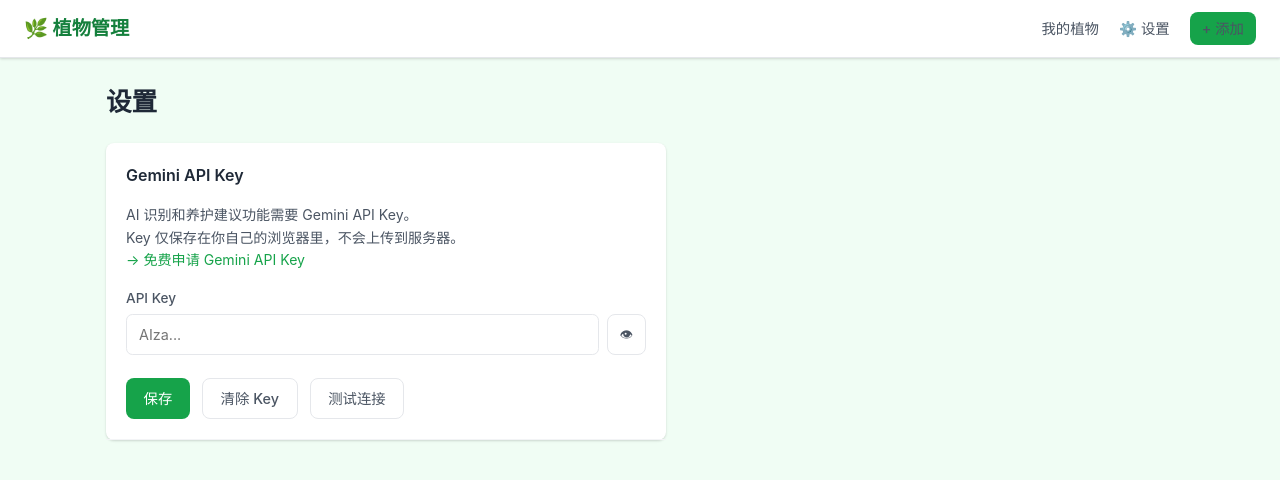
After one commit to liweisherry/plant-manager, a FastAPI app: template templates/settings.html in a window 1280 px wide. The commit adds this page. Shown: the top 480 px of the page. Run offline with FastAPI, Linux system fonts and the light colour scheme; the template is opened without the code that fills it, so the values that code supplies are empty.

Commit message:
add settings page and PWA

```diff
--- a/routers/ai.py
+++ b/routers/ai.py
@@ -1,8 +1,8 @@
 """AI endpoints — identify and care advice."""
 import logging
 
-from fastapi import APIRouter, Depends, File, Form, HTTPException, Request, UploadFile
-from fastapi.responses import HTMLResponse, RedirectResponse
+from fastapi import APIRouter, Depends, File, Form, Header, HTTPException, Request, UploadFile
+from fastapi.responses import RedirectResponse
 from fastapi.templating import Jinja2Templates
 from sqlalchemy.orm import Session
 
@@ -24,6 +24,7 @@ MAX_SIZE = 20 * 1024 * 1024
 async def identify(
     plant_id: int,
     file: UploadFile = File(...),
+    x_gemini_key: str = Header(default=""),
     db: Session = Depends(get_db),
 ):
     plant = get_plant(db, plant_id)
@@ -44,11 +45,14 @@ async def identify(
         photo_type="identify",
     )
     try:
-        result = ai_service.identify_plant(db, plant_id, photo.id, photo.filename)
-        # Update plant species if not yet set
+        result = ai_service.identify_plant(
+            db, plant_id, photo.id, photo.filename, api_key=x_gemini_key or None
+        )
         if result.identified_species and not plant.species:
             from services.plant_service import update_plant
             update_plant(db, plant_id, species=result.identified_species)
+    except ValueError as exc:
+        raise HTTPException(status_code=400, detail=str(exc))
     except Exception as exc:
         log.error("AI identify failed: %s", exc)
         raise HTTPException(status_code=502, detail=f"AI service error: {exc}")
@@ -61,6 +65,7 @@ async def advice(
     plant_id: int,
     question: str = Form(...),
     photo_id: int = Form(0),
+    x_gemini_key: str = Header(default=""),
     db: Session = Depends(get_db),
 ):
     plant = get_plant(db, plant_id)
@@ -84,7 +89,10 @@ async def advice(
             question=question,
             photo_filename=photo_filename,
             photo_id=resolved_photo_id,
+            api_key=x_gemini_key or None,
         )
+    except ValueError as exc:
+        raise HTTPException(status_code=400, detail=str(exc))
     except Exception as exc:
         log.error("AI advice failed: %s", exc)
         raise HTTPException(status_code=502, detail=f"AI service error: {exc}")
--- a/routers/plants.py
+++ b/routers/plants.py
@@ -18,6 +18,10 @@ templates = Jinja2Templates(directory=BASE_DIR / "templates")
 
 
 # ── Pages ─────────────────────────────────────────────────────────────────────
+
+@router.get("/settings", response_class=HTMLResponse)
+def settings_page(request: Request):
+    return templates.TemplateResponse("settings.html", {"request": request})
 
 @router.get("/", response_class=HTMLResponse)
 def index(request: Request, db: Session = Depends(get_db)):
--- a/static/app.js
+++ b/static/app.js
@@ -1,3 +1,9 @@
+/* ── Gemini Key helper ──────────────────────────────────────────────────────── */
+function geminiHeaders() {
+  const key = localStorage.getItem("gemini_api_key") || "";
+  return key ? { "X-Gemini-Key": key } : {};
+}
+
 /* ── Photo preview ─────────────────────────────────────────────────────────── */
 document.querySelectorAll('input[type="file"][accept="image/*"]').forEach((input) => {
   input.addEventListener("change", () => {
@@ -97,7 +103,7 @@ document.querySelectorAll("form").forEach((form) => {
       const url =
         "/api/care-tips?name=" + encodeURIComponent(name) +
         "&species=" + encodeURIComponent(species);
-      const res  = await fetch(url);
+      const res  = await fetch(url, { headers: geminiHeaders() });
       const data = await res.json();
       if (data.error) {
         tipsContent.innerHTML = '<p class="tips-error">AI 服务暂不可用</p>';
--- a/templates/base.html
+++ b/templates/base.html
@@ -20,6 +20,7 @@
     <a href="/" class="logo">🌿 植物管理</a>
     <nav>
       <a href="/">我的植物</a>
+      <a href="/settings">⚙️ 设置</a>
       <a href="/plants/new" class="btn btn-sm">+ 添加</a>
     </nav>
   </header>
--- /dev/null
+++ b/templates/settings.html
@@ -0,0 +1,91 @@
+{% extends "base.html" %}
+{% block title %}设置{% endblock %}
+
+{% block content %}
+<div class="page-header">
+  <h1>设置</h1>
+</div>
+
+<div class="form-card" style="max-width:560px;">
+  <div class="form-section">
+    <h2>Gemini API Key</h2>
+    <p style="font-size:.88rem;color:var(--gray-600);margin-bottom:1rem;line-height:1.6;">
+      AI 识别和养护建议功能需要 Gemini API Key。<br>
+      Key 仅保存在你自己的浏览器里，不会上传到服务器。<br>
+      <a href="https://aistudio.google.com/apikey" target="_blank"
+         style="color:var(--green-600);">→ 免费申请 Gemini API Key</a>
+    </p>
+
+    <div class="form-group">
+      <label for="gemini-key">API Key</label>
+      <div style="display:flex;gap:.5rem;">
+        <input id="gemini-key" type="password" placeholder="AIza..."
+               style="flex:1;" autocomplete="off" />
+        <button id="toggle-visibility" type="button" class="btn btn-ghost btn-sm"
+                title="显示/隐藏">👁</button>
+      </div>
+      <small id="key-status" class="field-hint"></small>
+    </div>
+
+    <div style="display:flex;gap:.75rem;flex-wrap:wrap;">
+      <button id="save-key" class="btn">保存</button>
+      <button id="clear-key" class="btn btn-ghost">清除 Key</button>
+      <button id="test-key" class="btn btn-ghost">测试连接</button>
+    </div>
+  </div>
+</div>
+
+<script>
+(function () {
+  const input   = document.getElementById("gemini-key");
+  const status  = document.getElementById("key-status");
+  const saveBtn = document.getElementById("save-key");
+  const clearBtn= document.getElementById("clear-key");
+  const testBtn = document.getElementById("test-key");
+  const toggle  = document.getElementById("toggle-visibility");
+
+  // 读取已保存的 Key
+  const saved = localStorage.getItem("gemini_api_key") || "";
+  if (saved) {
+    input.value = saved;
+    status.textContent = "✅ 已保存（上次设置）";
+  }
+
+  toggle.addEventListener("click", () => {
+    input.type = input.type === "password" ? "text" : "password";
+  });
+
+  saveBtn.addEventListener("click", () => {
+    const key = input.value.trim();
+    if (!key) { status.textContent = "⚠️ 请输入 Key"; return; }
+    localStorage.setItem("gemini_api_key", key);
+    status.textContent = "✅ 已保存";
+  });
+
+  clearBtn.addEventListener("click", () => {
+    localStorage.removeItem("gemini_api_key");
+    input.value = "";
+    status.textContent = "🗑 已清除";
+  });
+
+  testBtn.addEventListener("click", async () => {
+    const key = input.value.trim();
+    if (!key) { status.textContent = "⚠️ 请先输入 Key"; return; }
+    testBtn.disabled = true;
+    status.textContent = "测试中…";
+    try {
+      const res  = await fetch("/api/test-key", {
+        method: "POST",
+        headers: { "X-Gemini-Key": key, "Content-Type": "application/json" },
+      });
+      const data = await res.json();
+      status.textContent = data.ok ? "✅ 连接成功！" : "❌ " + data.error;
+    } catch (_) {
+      status.textContent = "❌ 网络错误";
+    } finally {
+      testBtn.disabled = false;
+    }
+  });
+})();
+</script>
+{% endblock %}
```
Also changed, not shown: routers/suggest.py (+33 -18 lines), services/ai_service.py (+15 -13 lines).
